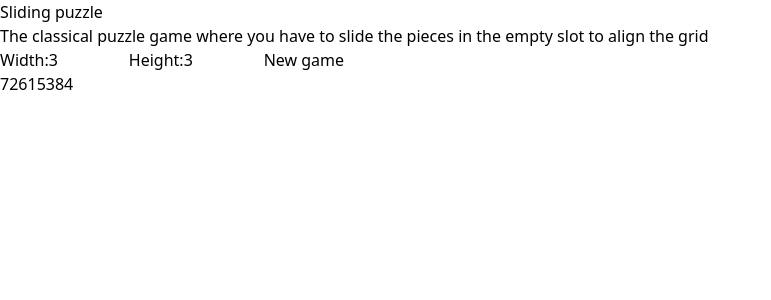
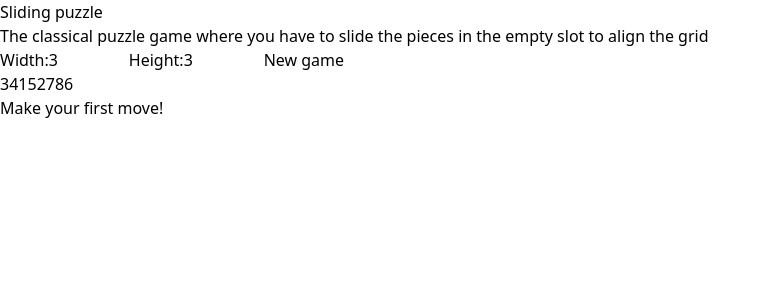
Before and after one commit to AbboDev/sliding-puzzle, a React (Vite) app: page / in a window 1280 px wide. Shown: the top 300 px of the page, without its empty margins (0-771 px from the left). Built offline with nearby package versions, Linux system fonts and the light colour scheme.

Commit message:
feat: add move counter with history

```diff
--- a/src/Components/Game.tsx
+++ b/src/Components/Game.tsx
@@ -3,9 +3,14 @@ import { GridSize, Matrix } from "../types";
 import { getRandomSortedValues } from "../Utilities/getRandomSortedValues";
 import Grid from "./Grid";
 
+type GameMatrix = Matrix<number | null>;
+
 const Game: React.FC = () => {
-  const [matrix, setMatrix] = useState<Matrix<number | null>>([[]]);
-  const correctMatrix = useRef<Matrix<number | null>>([[]]);
+  const [matrix, setMatrix] = useState<GameMatrix>([[]]);
+  const [history, setHistory] = useState<Array<GameMatrix>>([]);
+
+  const correctMatrix = useRef<GameMatrix>([[]]);
+
   const [win, setWin] = useState<boolean>(false);
   const [size, setSize] = useState<GridSize>({
     width: 3,
@@ -20,15 +25,20 @@ const Game: React.FC = () => {
     const width = parseInt(formData.get("width") as string);
     const height = parseInt(formData.get("height") as string);
 
-    restartGame({ width, height });
+    if (size.width !== width || size.height !== height) {
+      setSize({ width, height });
+    }
+
+    restartGame();
   }
 
-  function restartGame(newSize: GridSize) {
-    setSize((old) => ({ ...old, ...newSize }));
+  function restartGame() {
     setWin(false);
+    setHistory([]);
+    setupGame();
   }
 
-  useEffect(() => {
+  function setupGame() {
     const { width, height } = size;
 
     const length = width * height;
@@ -38,8 +48,8 @@ const Game: React.FC = () => {
       index === last ? null : index + 1
     );
 
-    const assembledMatrix: Matrix<number | null> = [];
-    const endMatrix: Matrix<number | null> = [];
+    const assembledMatrix: GameMatrix = [];
+    const endMatrix: GameMatrix = [];
 
     for (let y = 0; y < height; y++) {
       assembledMatrix[y] = [];
@@ -55,7 +65,9 @@ const Game: React.FC = () => {
 
     setMatrix(assembledMatrix);
     correctMatrix.current = endMatrix;
-  }, [size]);
+  }
+
+  useEffect(setupGame, [size]);
 
   useEffect(() => {
     const final = correctMatrix.current.every((row, y) =>
@@ -114,6 +126,7 @@ const Game: React.FC = () => {
     }
 
     setMatrix(newMatrix);
+    setHistory((history) => [...history, matrix]);
   };
 
   const findEmptyCell = () => {
@@ -187,16 +200,22 @@ const Game: React.FC = () => {
         />
         {win && (
           <div className="absolute inset-0 z-1 uppercase flex justify-center items-center flex-col gap-2">
-            You Won!
+            You Won in {history.length} moves!
             <button
               type="button"
-              onClick={() => restartGame(size)}
+              onClick={restartGame}
               className="rounded-md bg-sky-700 dark:*:bg-sky-950 hover:shadow-sky-900 hover:dark:shadow-sky-500 cursor-pointer hover:shadow-sm transition-shadow py-2 px-4"
             >
               Restart!
             </button>
           </div>
         )}
+
+        <div>
+          {history.length
+            ? `Move N #${history.length}`
+            : "Make your first move!"}
+        </div>
       </section>
     </>
   );
```
